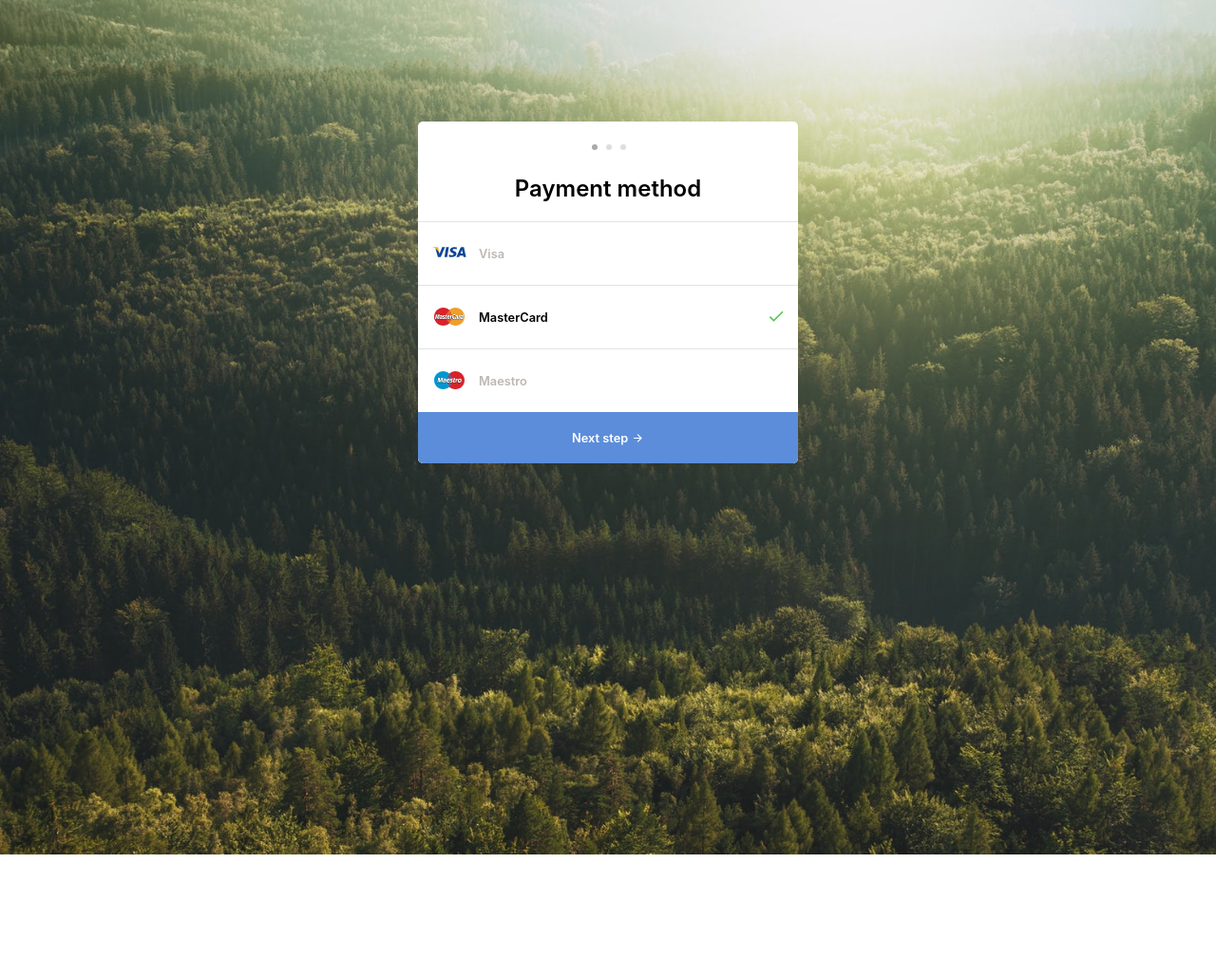
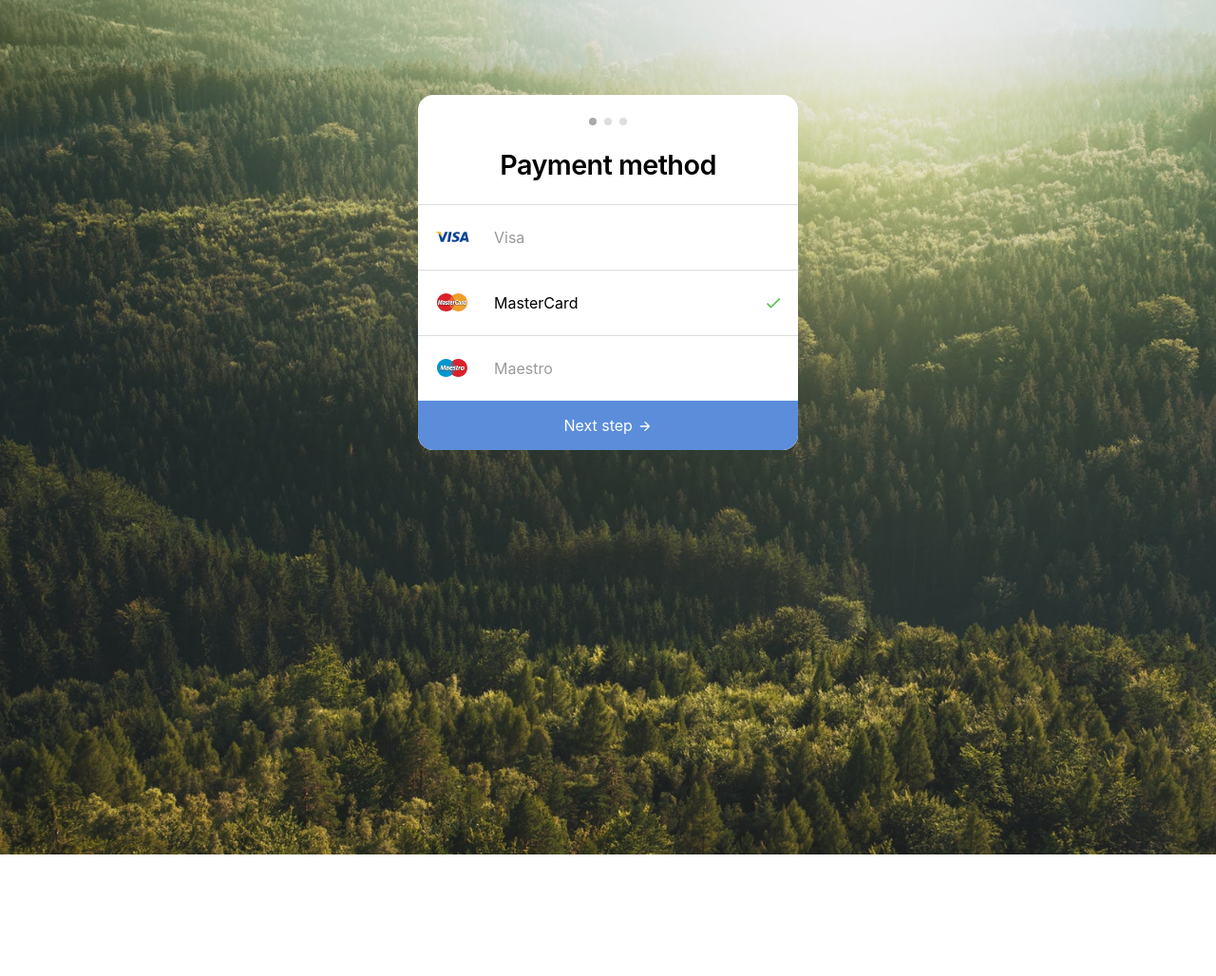
Before and after one commit to maelquerre/frontloops, a Jekyll site: the page loop1/s02-payment/index.html, which Jekyll copies as it is, in a window 1280 px wide. Shown: the whole page at 95% size. Built offline with Jekyll 4.4.1, drawn with Linux system fonts in a browser that asks for light colours; some web fonts are replaced; after the commit the page ends 1000 px from its top, so only the background shows below that.

Commit message:
Update Loop 1 Step 2

```diff
--- a/loop1/s02-payment/index.html
+++ b/loop1/s02-payment/index.html
@@ -7,14 +7,15 @@
     <title>Loop 1 - Step 2</title>
     <link href="https://fonts.googleapis.com/css?family=Roboto:400,500,700"
           rel="stylesheet">
+    <link rel="stylesheet" href="https://rsms.me/inter/inter.css"/>
     <link rel="stylesheet" href="./styles.css"/>
 </head>
 <body>
 <div class="frame">
     <div class="dots">
-        <span class="dot current">&nbsp;</span>
-        <span class="dot">&nbsp;</span>
-        <span class="dot">&nbsp;</span>
+        <span class="dot active"></span>
+        <span class="dot"></span>
+        <span class="dot"></span>
     </div>
     <h2 class="payment-title">Payment method</h2>
     <form class="payment-methods">
--- a/loop1/s02-payment/styles.css
+++ b/loop1/s02-payment/styles.css
@@ -4,54 +4,54 @@ html, body {
 
 body {
     margin: 0;
-    padding: 0;
-    font-family: -apple-system, BlinkMacSystemFont, "Segoe UI", Roboto,
-    "Helvetica Neue", Arial, sans-serif;
+    padding: 0 5%;
+    font-size: 16px;
+    font-family: 'Inter', sans-serif;
     background: url("img/background.jpg") no-repeat center;
     background-size: cover;
 }
 
 .frame {
     overflow: hidden; /* for the button not to expand the frame */
-    margin: 10% auto;
+    margin: 100px auto;
     padding-top: 1.5em;
-    width: 400px;
+    max-width: 400px;
     background: white;
-    border-radius: 5px;
+    border-radius: 1rem;
     text-align: center;
 }
 
+.dots {
+    display: flex;
+    justify-content: center;
+}
+
 .dot {
-    position: relative;
-    margin-right: 6px;
+    margin-right: 8px;
 }
 
 .dot:last-child {
     margin-right: 0;
 }
 
-.dot::after {
-    position: absolute;
-    top: 0;
-    left: 0;
-    content: "";
-    width: 6px;
-    height: 6px;
+.dot {
+    width: 8px;
+    height: 8px;
     border-radius: 100%;
     background: #DEDEDE;
 }
 
-.dot.current::after {
-    background: #AAAAAA;
+.dot.active {
+    background: #aaa;
 }
 
 .payment-title {
-    margin-top: .5em;
+    margin-top: 1.5rem;
+    font-size: 1.8rem;
+    letter-spacing: -.02em;
 }
 
-.payment-title,
-.payment-methods,
-.next-step-button {
+.payment-title {
     font-weight: 600;
 }
 
@@ -59,18 +59,14 @@ body {
     text-align: left;
 }
 
-.payment-method,
-.next-step-button {
-    font-size: .8em;
-}
-
 .payment-method {
     display: block;
     position: relative;
-    padding: 2em 0 2em 5em;
-    color: #BDB7B1;
+    padding: 1.5rem 0 1.5rem 5rem;
+    color: rgba(0, 0, 0, .4);
     cursor: pointer;
-    border-top: 1px solid #E2E2E2;
+    border-top: 1px solid #ddd;
+    transition: background-color .15s;
     -webkit-user-select: none; /* Safari 3.1+ */
     -moz-user-select: none; /* Firefox 2+ */
     -ms-user-select: none; /* IE 10+ */
@@ -85,23 +81,24 @@ body {
 }
 
 .payment-method:hover {
-    background-color: #F1F1F1;
+    background-color: #f1f1f1;
+}
+
+.payment-method::before {
+    content: '';
+    left: 1em;
+    width: 2.5rem;
+    height: 100px;
 }
 
 .payment-method::before,
 .checkmark {
     position: absolute;
     top: 0;
-    height: 5em; /* depend on the padding of .payment-method */
+    height: 100%;
     background-position: center;
     background-size: 100%;
     background-repeat: no-repeat;
-}
-
-.payment-method::before {
-    content: "";
-    left: 1em;
-    width: 40px;
 }
 
 .payment-method::after {
@@ -110,15 +107,15 @@ body {
 }
 
 .payment-method.visa::before {
-    background-image: url("img/visa.svg");
+    background-image: url('img/visa.svg');
 }
 
 .payment-method.mastercard::before {
-    background-image: url("img/mastercard.svg");
+    background-image: url('img/mastercard.svg');
 }
 
 .payment-method.maestro::before {
-    background-image: url("img/maestro.svg");
+    background-image: url('img/maestro.svg');
 }
 
 .checkmark {
@@ -127,21 +124,22 @@ body {
 }
 
 input:checked + .payment-method > .checkmark {
-    background-image: url("img/check.svg");
+    background-image: url('img/check.svg');
 }
 
 input:checked + .payment-method {
-    color: black;
+    color: #000;
 }
 
 .next-step-button,
 .next-step-button:visited {
     display: block;
     width: 100%;
-    padding: 1.5em 0;
+    padding: 1em 0;
     color: white;
-    background-color: #5B8DDA;
+    background-color: #5b8dda;
     text-decoration: none;
+    transition: background-color .15s;
     border-bottom-right-radius: inherit;
     border-bottom-left-radius: inherit;
 }
@@ -160,7 +158,7 @@ input:checked + .payment-method {
 }
 
 .next-step-button:hover {
-    background-color: #6490EC;
+    background-color: #517ec3;
 }
 
 .next-step-button:active {
```
Also changed, not shown: loop1/s02-payment/img/arrow.svg, loop1/s02-payment/img/check.svg.
